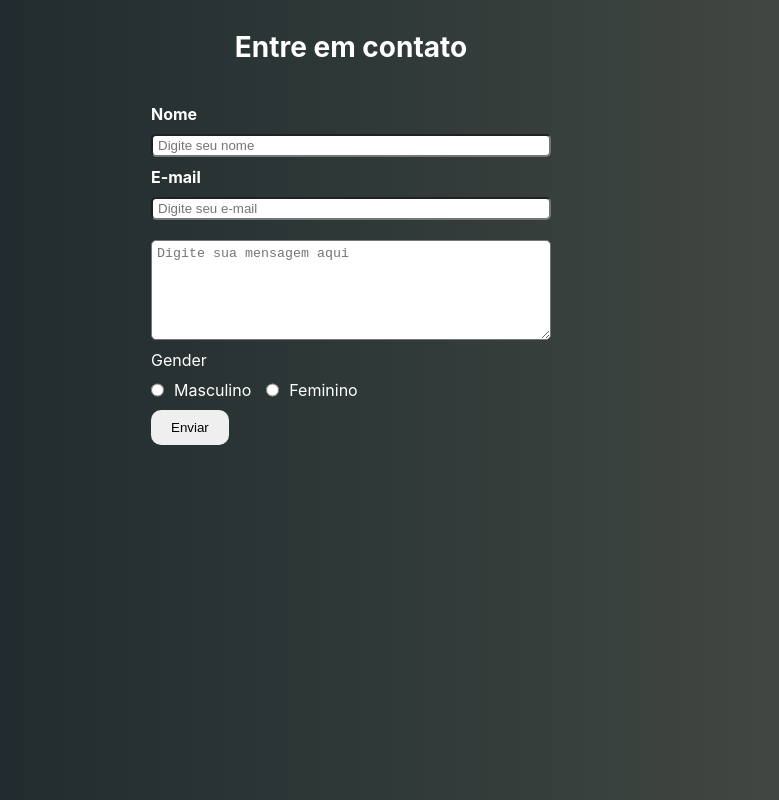
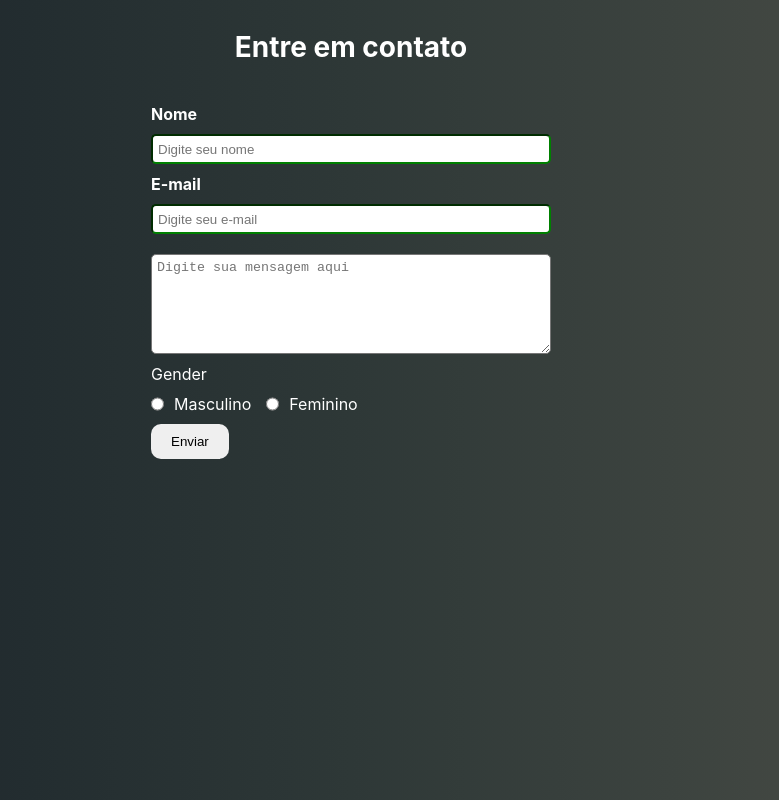
Before and after one commit to getulio-souza/personal-overview-fiap-react, a React (Create React App) app: page / in a window 1280 px wide. Shown: the part 2732-3532 px from the top of the page, without its empty margins (289-1068 px from the left). Built offline with nearby package versions, Linux system fonts and the light colour scheme.

Commit message:
feature: almost-done

```diff
--- a/src/Components/contact/contact.css
+++ b/src/Components/contact/contact.css
@@ -2,3 +2,17 @@ input.input-error,
 select.input-error{
   border-color: red;
 }
+
+input.input-success,
+select.input-success{
+  border-color: green;
+}
+
+.message-text-error{
+  color: red;
+  font-size: 12px;
+}
+
+.button:disabled{
+  opacity: 0.35;
+}
--- a/src/Components/contact/contact.js
+++ b/src/Components/contact/contact.js
@@ -1,5 +1,5 @@
 
-import {useFormik } from 'formik';
+import { useFormik } from 'formik';
 import { basicSchema } from '../../schemas/schemas';
 import "./contact.css"
 
@@ -22,13 +22,16 @@ import {
 } from './contact.styles'
 import { MainTitle } from '../../Assets/global/global';
 
-const onSubmit = () => {
-  console.log("submitted")
+const onSubmit =  async (values, actions) => {
+  console.log(values)
+  console.log(actions)
+  await new Promise((resolve)=> setTimeout((resolve,1000)))
+  actions.resetForm();
 }
 
 const Contact = () =>  {
 
-  const {values, errors, touched, handleChange, handleSubmit} = useFormik({
+  const {values, errors, touched, isSubmitting, handleChange, handleSubmit} = useFormik({
      initialValues: {
       username: "",
       email: "",
@@ -39,7 +42,6 @@ const Contact = () =>  {
      onSubmit,
   });
 
-  console.log(errors)
 
   return (
       <ContactContainer>
@@ -54,6 +56,7 @@ const Contact = () =>  {
                   placeholder='Digite seu nome'
                   values={values.username}
                   onChange={handleChange}
+                  className={errors.name && touched.name ? "input-error" : "input-success"}
                 >
                 </FormNameInput>
 
@@ -64,14 +67,16 @@ const Contact = () =>  {
                   placeholder='Digite seu e-mail'
                   values={values.email}
                   onChange={handleChange}
-                  className={errors.email&& touched.email ? "input-error" : ""}
-                />
+                  className={errors.email && touched.email ? "input-error" : "input-success"}
+                ></FormEmailInput>
+                {errors.email && touched.email && <p className='message-text-error'>{errors.email} </p>}
               <FormTextArea
                 name='textarea'
                 as="textarea"
                 values={values.textarea}
                 onChange={handleChange}
                 placeholder='Digite sua mensagem aqui'
+                className={errors.textarea && touched.textarea ? "input-error" : "input-success"}
               >
           </FormTextArea>
 
@@ -81,17 +86,21 @@ const Contact = () =>  {
               <FormGenderBox>
                   <FormGenderRadio
                     type="radio"
+                    name='gender'
                     values={values.gender}
                     onChange={handleChange}
+                    className={errors.gender && touched.gender ? "input-error" : "input-success"}
                   >
                   </FormGenderRadio>
                   <FormGenderName>Masculino</FormGenderName>
                 </FormGenderBox>
               <FormGenderBox>
                   <FormGenderRadio
+                    name='gender'
                     type="radio"
                     values={values.gender}
                     onChange={handleChange}
+                    className={errors.gender && touched.gender ? "input-error" : "input-success"}
                   >
                   </FormGenderRadio>
                   <FormGenderName>Feminino</FormGenderName>
@@ -101,6 +110,7 @@ const Contact = () =>  {
 
               <FormSendButton
                 type='submit'
+                disabled={isSubmitting}
               >
               Enviar
             </FormSendButton>
--- a/src/Components/contact/contact.styles.js
+++ b/src/Components/contact/contact.styles.js
@@ -23,7 +23,7 @@ export const FormNameLabel = styled.label `
 export const FormNameInput = styled.input `
     border-radius:5px;
     width:100%;
-    min-height: 23px;
+    min-height: 30px;
     padding-left: 5px;
 
 `;
@@ -37,7 +37,7 @@ export const FormEmailLabel = styled.label `
 export const FormEmailInput = styled.input `
     border-radius:5px;
     width:100%;
-    min-height: 23px;
+    min-height: 30px;
     padding-left: 5px;
 `;
 
@@ -83,9 +83,4 @@ export const FormSendButton = styled.button `
     border-radius:10px;
     cursor:pointer;
     transition: 0.5s;
-    &:hover{
-        background-color:transparent;
-        border: 1px solid #fff;
-        color: #fff;
-    }
 `;
--- a/src/schemas/schemas.js
+++ b/src/schemas/schemas.js
@@ -2,4 +2,5 @@ import * as yup from "yup";
 
 export const basicSchema = yup.object().shape({
   email: yup.string().email("Por favor, digite um e-mail válido").required("Required"),
+  option: yup.string().required("Por favor, selecione uma opção")
 });
```
